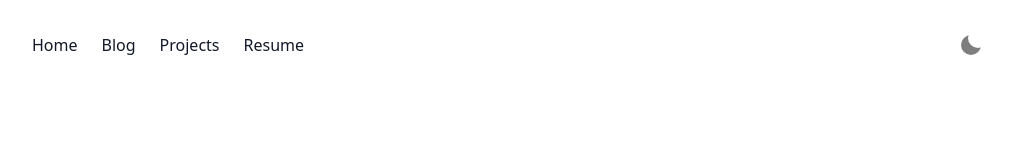
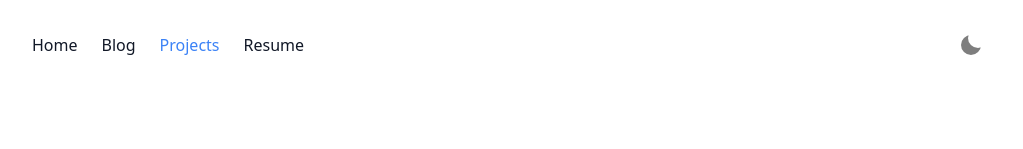
Before and after one commit to KonradStanski/KonradStaniszewski.github.io, a Next.js app: page /projects/gpacalculator in a window 1280 px wide. Shown: the top 149 px of the page, without its empty margins (128-1151 px from the left). Built offline with nearby package versions, Linux system fonts and the light colour scheme; what @tailwindcss/typography would draw is missing.

Commit message:
Make route coloring with .include()

```diff
--- a/src/components/Header/Header.tsx
+++ b/src/components/Header/Header.tsx
@@ -55,7 +55,9 @@ const Header = (): JSX.Element => {
                                 <Link href={route} key={key}>
                                     <a
                                         className={`${
-                                            router.asPath === route
+                                            router.asPath === route ||
+                                            (router.asPath.includes(route) &&
+                                                route !== '/')
                                                 ? 'text-blue'
                                                 : 'text-gray-900 dark:text-white'
                                         } border-b-2 md:border-0 border-gray-400 mr-6 my-4`}
```
